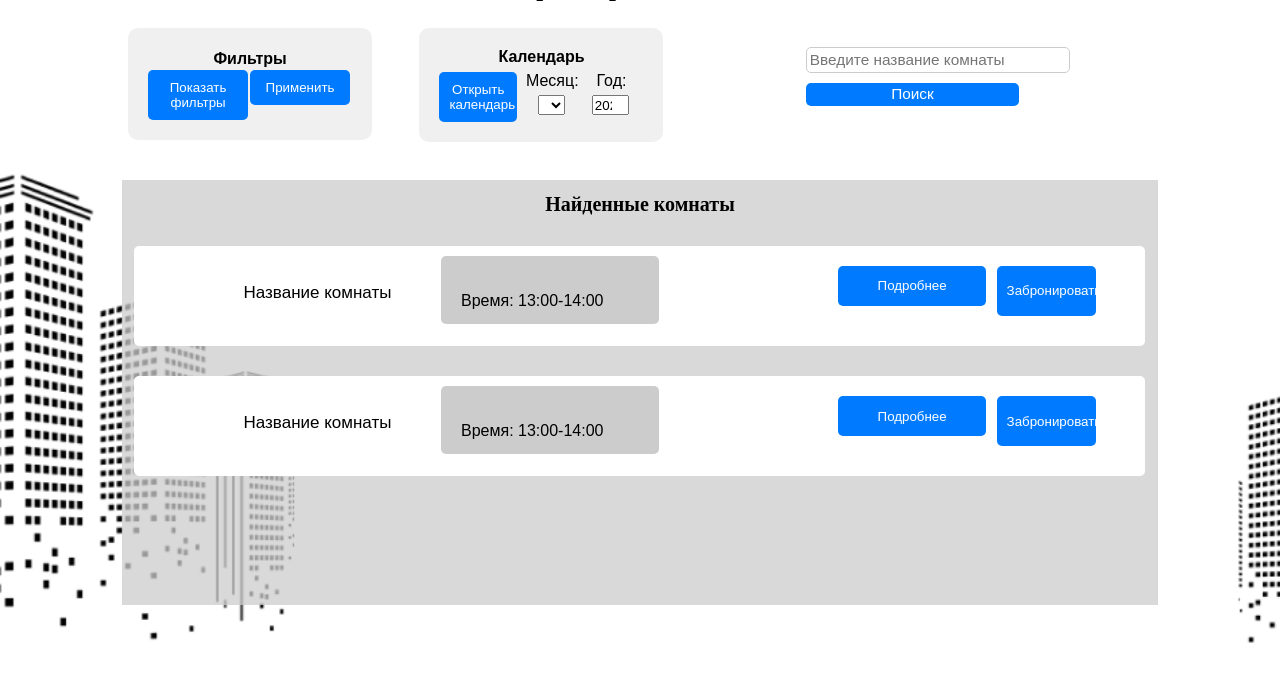
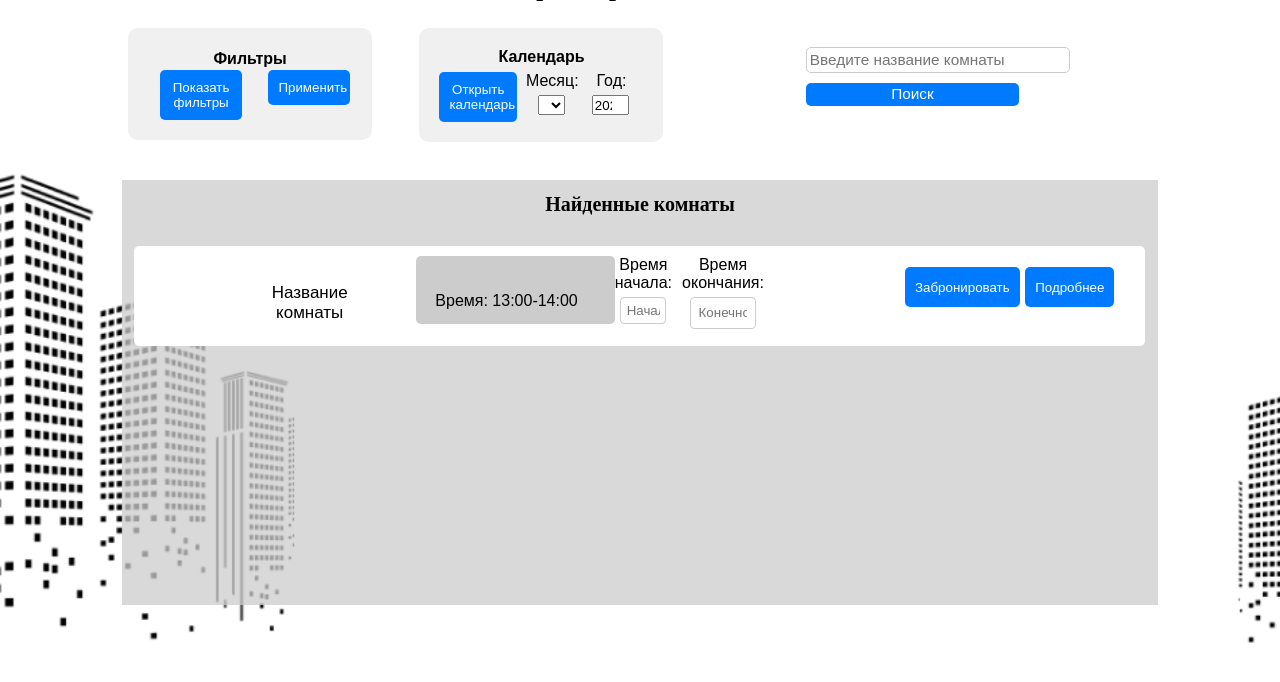
Before and after one commit to al1vel/itproject, a FastAPI app: template templates/main_page.html in a window 1280 px wide. Shown: the part 102-784 px from the top of the page. Run offline with FastAPI, Linux system fonts and the light colour scheme; the template is opened without the code that fills it, so the values that code supplies are empty; some web fonts are replaced.

Commit message:
добавила изменения для ввода времени и вместимости

```diff
--- a/templates/main_page.html
+++ b/templates/main_page.html
@@ -51,12 +51,7 @@
         <div class="filter-column">
             <div class="capacity-options">
                 <label for="capacity">Вместимость:</label>
-                <select id="capacity">
-                    <option value="1-10">1-10</option>
-                    <option value="11-15">11-15</option>
-                    <option value="16-25">16-25</option>
-                    <option value="26-40">26-40</option>
-                </select>
+                <input type="number" id="capacity" placeholder="Введите количество участников" required><br>
             </div>
         </div>
         <div class="filter-column">
@@ -126,24 +121,21 @@
                     <div class="booking-details_main">
                         <p>Время: 13:00-14:00</p>
                     </div>
+    <div class="time-input-container">
+        <div class="time-column">
+            <label for="time_from">Время начала:</label>
+            <input type="text" id="time_from" placeholder="Начальное время" required><br>
+        </div>
+        <div class="time-column">
+            <label for="time_to">Время окончания:</label>
+            <input type="text" id="time_to" placeholder="Конечное время" required><br>
+        </div>
                         <div class="button-container">
+                            <div class="button-container_br"><button onclick="bookRoom()">Забронировать</button>
                             <button onclick="redirectToDetails()">Подробнее</button></div>
-                            <div class="button-container_br"><button onclick="bookRoom()">Забронировать</button>
                          </div>
             </div>
-         <div class="room-info_main">
-                <div class="name_room_main">
-                <p>Название комнаты</p>
-                </div>
-                    <div class="booking-details_main">
-                        <p>Время: 13:00-14:00</p>
-                    </div>
-                        <div class="button-container">
-                            <button onclick="redirectToDetails()">Подробнее</button></div>
-                            <div class="button-container_br"><button onclick="bookRoom()">Забронировать</button>
-                         </div>
-            </div>
-</div>
+</div></div>
     <script>
         function createCalendar(year, month) {
             const firstDay = new Date(year, month, 1);
--- a/templates/static/styles.css
+++ b/templates/static/styles.css
@@ -179,18 +179,18 @@ button:hover {
         align-items: flex-start;
 }
 .button-container_br {
-        width: 10%;
-        height: 50px;
+        width: 60%;
+        height: 100%;
         display: flex;
-        margin-right:4%;
-        margin-top:1%;
+        margin-right:5%;
+        margin-top:2%;
         justify-content: flex-end;
 }
 .button-container {
-        width: 15%;
+        width: 65%;
         height: 50%;
         display: flex;
-        margin-left:17%;
+        margin-left:10%;
         margin-top:1%;
         justify-content: flex-end;
 }
@@ -363,7 +363,7 @@ button:hover {
 .loc-options{
        display: none;
        margin-bottom: 7%;
-       weight:15%;
+       weight:10%;
        height:15%;
 }
 .capacity-options,
@@ -457,7 +457,7 @@ button:hover {
 }
 
 .filter-column {
-    width: 60%;
+    width: 40%;
     margin-right:1%;
 }
 
@@ -542,3 +542,35 @@ main_text_f{
 #pageSelect option:hover {
   background-color: #f0f0f0;
 }
+.time-input-container {
+    display: flex;
+    justify-content: space-between;
+}
+
+.time-column {
+    flex: 1;
+    margin-right: 10px;
+}
+
+.time-column:last-child {
+    margin-right: 0; /* Убираем отступ справа для последнего столбца */
+}
+
+.time-column label {
+    display: block;
+    margin-bottom: 5px;
+}
+
+.time-column input[type="text"] {
+    width: 80%;
+    padding: 9%;
+    border: 1px solid #ccc;
+    border-radius: 4px;
+    box-sizing: border-box;
+}
+.capacity-options input[type="number"] {
+    width: 50%;
+}
+.button-container button {
+    margin-right: 3%;
+}
```
